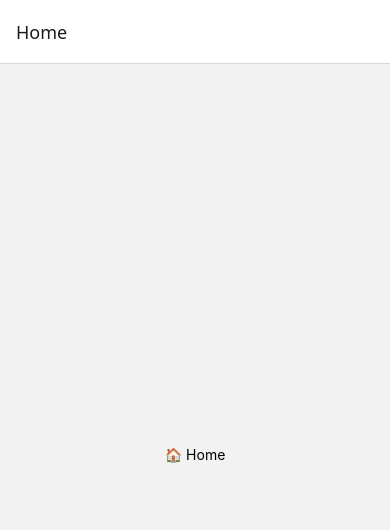
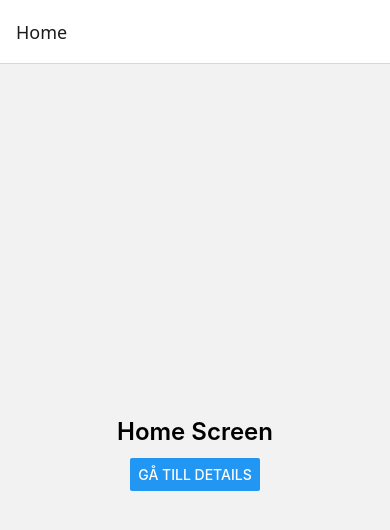
Before and after one commit to GruppII-ChasAcademy/frontend-app, a React Native app: screen /Home in a window 390 px wide. Shown: the top 530 px of the page. Built offline with nearby package versions, Linux system fonts and the light colour scheme.

Commit message:
Fixed the pipelines and routing

```diff
--- a/app.json
+++ b/app.json
@@ -21,9 +21,6 @@
         "backgroundColor": "#ffffff"
       },
       "edgeToEdgeEnabled": true
-    },
-    "web": {
-      "favicon": "./assets/favicon.png"
     }
   }
 }
--- a/app/navigation/AppNavigator.tsx
+++ b/app/navigation/AppNavigator.tsx
@@ -1,15 +1,20 @@
 import { NavigationContainer } from "@react-navigation/native";
 import { createNativeStackNavigator } from "@react-navigation/native-stack";
 import HomeScreen from "../screens/HomeScreen";
+import DetailsScreen from "../screens/DetailsScreen";
 
-export type RootStackParamList = { Home: undefined };
+export type RootStackParamList = {
+  Home: undefined;
+  Details: { id: string };
+};
 const Stack = createNativeStackNavigator<RootStackParamList>();
 
 export default function AppNavigator() {
   return (
     <NavigationContainer>
-      <Stack.Navigator>
+      <Stack.Navigator initialRouteName="Home">
         <Stack.Screen name="Home" component={HomeScreen} />
+        <Stack.Screen name="Details" component={DetailsScreen} />
       </Stack.Navigator>
     </NavigationContainer>
   );
--- /dev/null
+++ b/app/screens/DetailsScreen.tsx
@@ -0,0 +1,22 @@
+import { View, Text, StyleSheet } from "react-native";
+import type { NativeStackScreenProps } from "@react-navigation/native-stack";
+import type { RootStackParamList } from "../navigation/AppNavigator";
+
+type Props = NativeStackScreenProps<RootStackParamList, "Details">;
+
+export default function DetailsScreen({ route }: Props) {
+  // 3) Nu vet TS att route.params har { id: string }
+  const { id } = route.params;
+
+  return (
+    <View style={styles.container}>
+      <Text style={styles.title}>Details Screen</Text>
+      <Text>Paket-ID: {id}</Text>
+    </View>
+  );
+}
+
+const styles = StyleSheet.create({
+  container: { flex: 1, alignItems: "center", justifyContent: "center", padding: 16 },
+  title: { fontSize: 24, fontWeight: "600", marginBottom: 12 }
+});
--- a/app/screens/HomeScreen.tsx
+++ b/app/screens/HomeScreen.tsx
@@ -1,9 +1,22 @@
-import { View, Text } from "react-native";
+import { View, Text, Button, StyleSheet } from "react-native";
+import type { NativeStackScreenProps } from "@react-navigation/native-stack";
+import type { RootStackParamList } from "../navigation/AppNavigator";
 
-export default function HomeScreen() {
+type Props = NativeStackScreenProps<RootStackParamList, "Home">;
+
+export default function HomeScreen({ navigation }: Props) {
   return (
-    <View style={{ flex: 1, alignItems: "center", justifyContent: "center" }}>
-      <Text>🏠 Home</Text>
+    <View style={styles.container}>
+      <Text style={styles.title}>Home Screen</Text>
+      <Button
+        title="Gå till Details"
+        onPress={() => navigation.navigate("Details", { id: "123" })} // 2) Skicka id
+      />
     </View>
   );
 }
+
+const styles = StyleSheet.create({
+  container: { flex: 1, alignItems: "center", justifyContent: "center" },
+  title: { fontSize: 24, fontWeight: "600", marginBottom: 12 }
+});
--- a/package.json
+++ b/package.json
@@ -10,7 +10,7 @@
   },
   "dependencies": {
     "@react-navigation/native": "^7.1.17",
-    "@react-navigation/native-stack": "^7.3.25",
+    "@react-navigation/native-stack": "^7.3.26",
     "expo": "~53.0.22",
     "expo-status-bar": "~2.2.3",
     "react": "19.0.0",
@@ -23,6 +23,7 @@
   "devDependencies": {
     "@babel/core": "^7.25.2",
     "@types/react": "~19.0.10",
+    "@types/react-native": "^0.72.8",
     "typescript": "~5.8.3"
   },
   "private": true
```
Also changed, not shown: tsconfig.json (+12 -3 lines), 1 other file (tests, documents, lock files or other folders).
